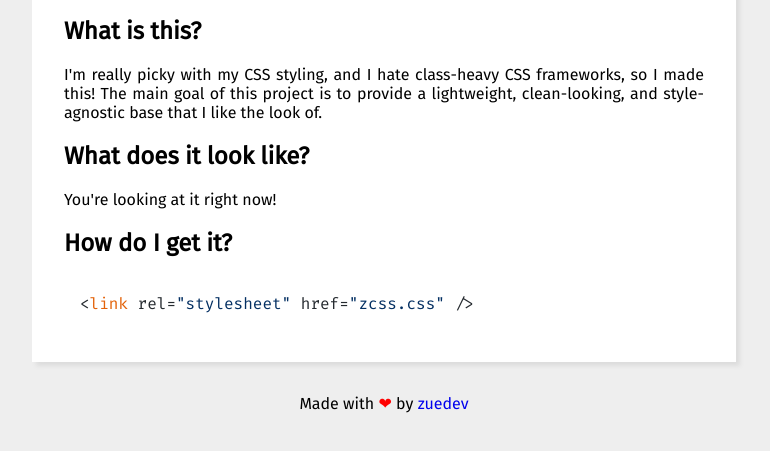
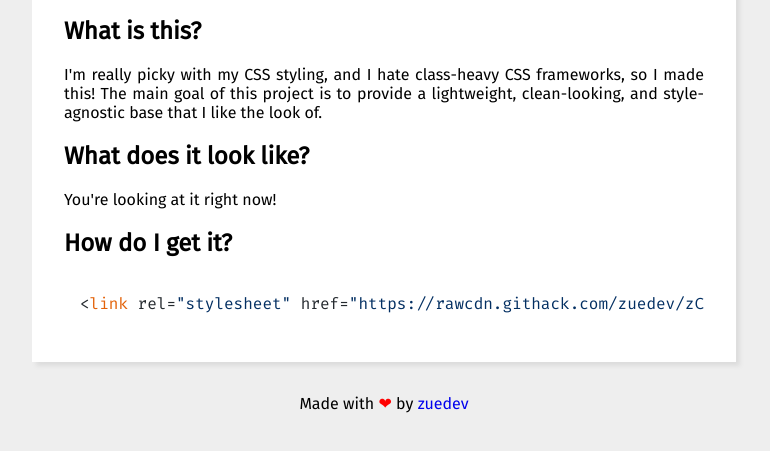
Before and after one commit to zuedev/classless, a plain HTML site: page index.html in a window 1280 px wide. Shown: the part 179-630 px from the top of the page, without its empty margins (256-1026 px from the left). Drawn offline with nearby package versions, Linux system fonts and the light colour scheme.

Commit message:
add rawgit url

```diff
--- a/index.html
+++ b/index.html
@@ -34,7 +34,7 @@
         You're looking at it right now!
       </p>
       <h2>How do I get it?</h2>
-      <pre><code>&lt;link rel="stylesheet" href="zcss.css" /&gt;</code></pre>
+      <pre><code>&lt;link rel="stylesheet" href="https://rawcdn.githack.com/zuedev/zCSS/a79eebdfdc61a860dad6b32ceb32a921bae30ef8/zcss.css" /&gt;</code></pre>
     </main>
     <footer>
       Made with <love></love> by
```
